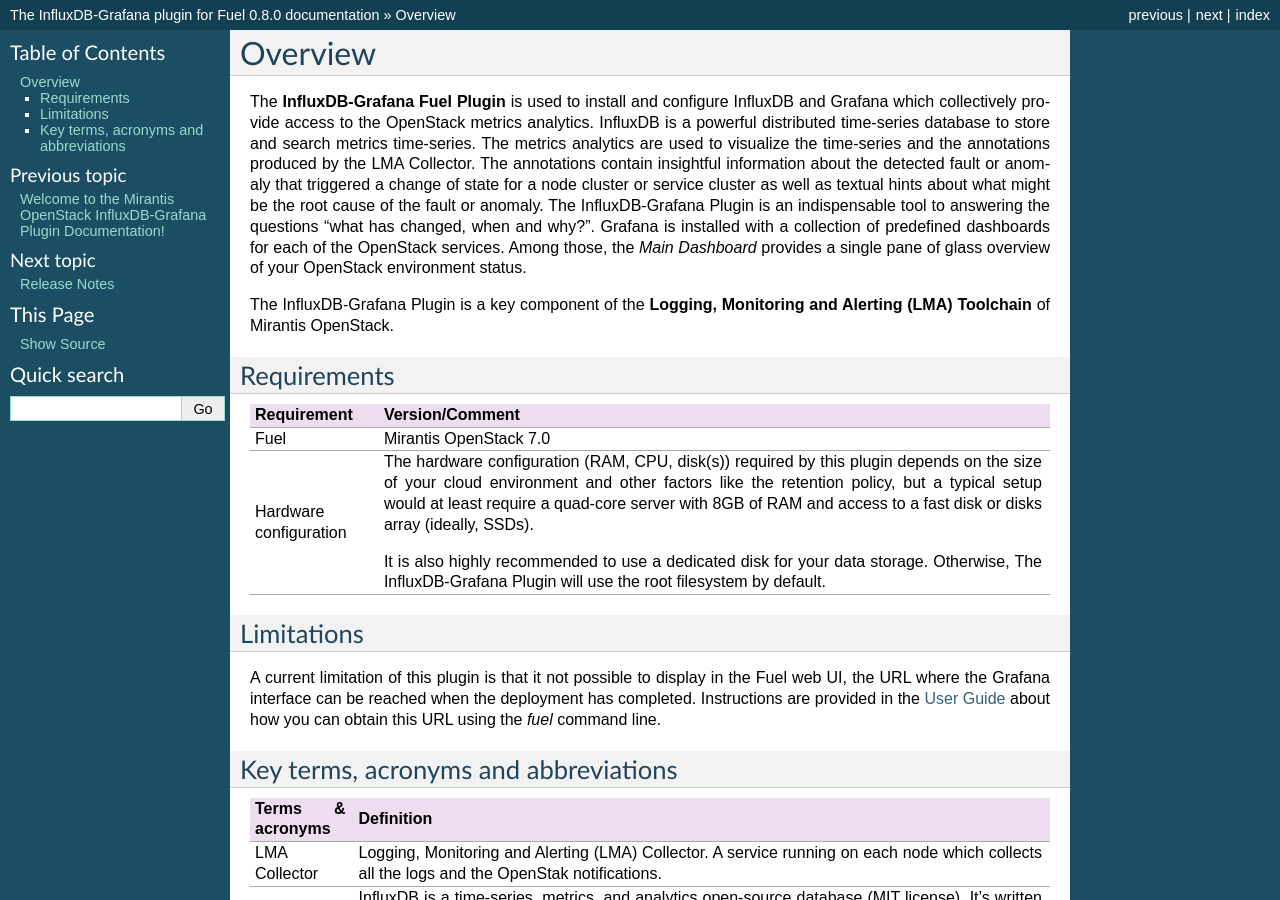
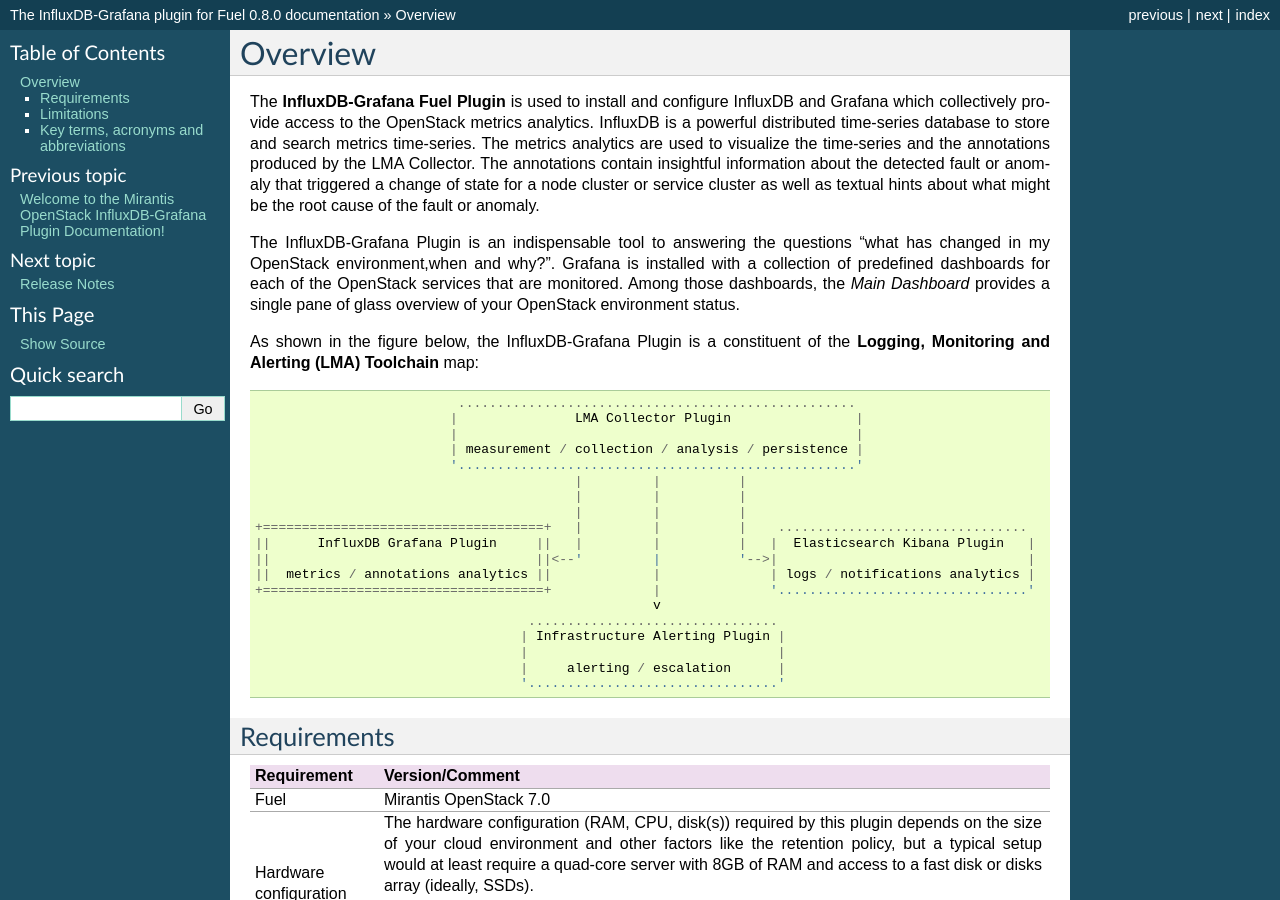
Before and after one commit to openstack-archive/fuel-plugin-influxdb-grafana, a Sphinx documentation site: the page built from doc/source/overview.rst, in a window 1280 px wide and 900 px high. Built offline with Sphinx 7.4.7, drawn with Linux system fonts in a browser that asks for light colours.

Commit message:
Added LMA Toolchain schema and improved figures integration.
Change-Id: I6b4611893d4b75034eab62a23e6d7875b1ac9b92
(cherry picked from commit b99c1a04d1fd57bf4afc96d8017149406efddcff)

```diff
--- a/doc/source/overview.rst
+++ b/doc/source/overview.rst
@@ -12,14 +12,40 @@
 or anomaly that triggered a change of state for a node cluster or service
 cluster as well as textual hints about what might be the root cause of the
 fault or anomaly.
+
 The InfluxDB-Grafana Plugin is an indispensable tool to answering
-the questions "what has changed, when and why?". Grafana is installed with
-a collection of predefined dashboards for each of the OpenStack services.
-Among those, the *Main Dashboard* provides a single pane of glass overview
+the questions "what has changed in my OpenStack environment,when and why?".
+Grafana is installed with
+a collection of predefined dashboards for each of the OpenStack services
+that are monitored.
+Among those dashboards, the *Main Dashboard* provides a single pane of glass overview
 of your OpenStack environment status.
 
-The InfluxDB-Grafana Plugin is a key component of the
-**Logging, Monitoring and Alerting (LMA) Toolchain** of Mirantis OpenStack.
+As shown in the figure below, the InfluxDB-Grafana Plugin is a constituent of the
+**Logging, Monitoring and Alerting (LMA) Toolchain** map::
+
+
+                             ...................................................
+                            |               LMA Collector Plugin                |
+                            |                                                   |
+                            | measurement / collection / analysis / persistence |
+                            '...................................................'
+                                            |         |          |
+                                            |         |          |
+                                            |         |          |
+   +====================================+   |         |          |    ................................
+   ||      InfluxDB Grafana Plugin     ||   |         |          |   |  Elasticsearch Kibana Plugin   |
+   ||                                  ||<--'         |          '-->|                                |
+   ||  metrics / annotations analytics ||             |              | logs / notifications analytics |
+   +====================================+             |              '................................'
+                                                      v
+                                      ................................
+                                     | Infrastructure Alerting Plugin |
+                                     |                                |
+                                     |     alerting / escalation      |
+                                     '................................'
+
+
 
 .. _plugin_requirements:
 
```
Also changed, not shown: doc/source/user.rst (+35 -5 lines).
